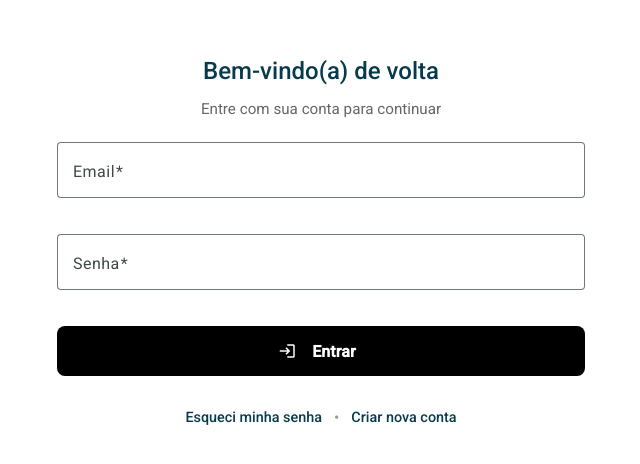
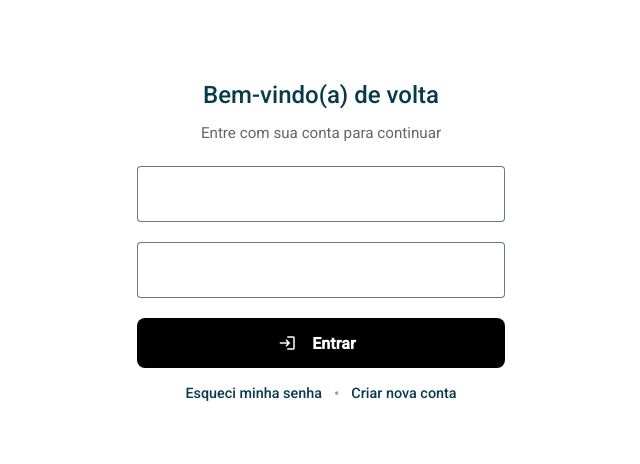
Before and after one commit to claytonlovin/petalflow_front, an Angular app: page /login in a window 1280 px wide. Shown: the part 178-642 px from the top of the page, without its empty margins (319-959 px from the left). Built offline with nearby package versions, Linux system fonts and the light colour scheme.

Commit message:
login screen adjustment

```diff
--- a/src/app/layout/main-layout.component.scss
+++ b/src/app/layout/main-layout.component.scss
@@ -24,6 +24,7 @@
   top: 0;
   height: 60px;
   background-color: var(--bgd-color);
+  border-bottom: 1px solid var(--table-border);
   z-index: 2;
   display: flex;
   align-items: center;
--- a/src/app/pages/login/login.component.html
+++ b/src/app/pages/login/login.component.html
@@ -9,12 +9,9 @@
       <p class="subtitle">Entre com sua conta para continuar</p>
       <form (ngSubmit)="onSubmit()" class="login-form">
         <mat-form-field appearance="outline" class="full-width">
-          <mat-label>Email</mat-label>
           <input matInput type="email" [(ngModel)]="email" name="email" required />
         </mat-form-field>
-
         <mat-form-field appearance="outline" class="full-width">
-          <mat-label>Senha</mat-label>
           <input matInput type="password" [(ngModel)]="password" name="password" required />
         </mat-form-field>
 
--- a/src/app/pages/login/login.component.scss
+++ b/src/app/pages/login/login.component.scss
@@ -10,7 +10,7 @@
 
 .login-card {
   width: 100%;
-  max-width: 560px;
+  max-width: 400px;
   border-radius: 18px;
   background-color: #ffffff;
   box-shadow: none !important;
@@ -57,7 +57,6 @@
 .login-form {
   display: flex;
   flex-direction: column;
-  gap: 1rem;
 }
 
 .login-button {
```
